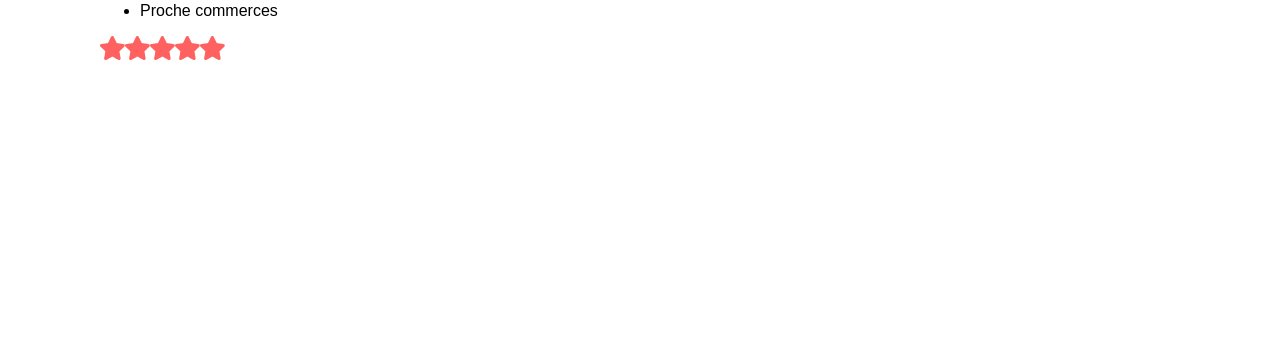
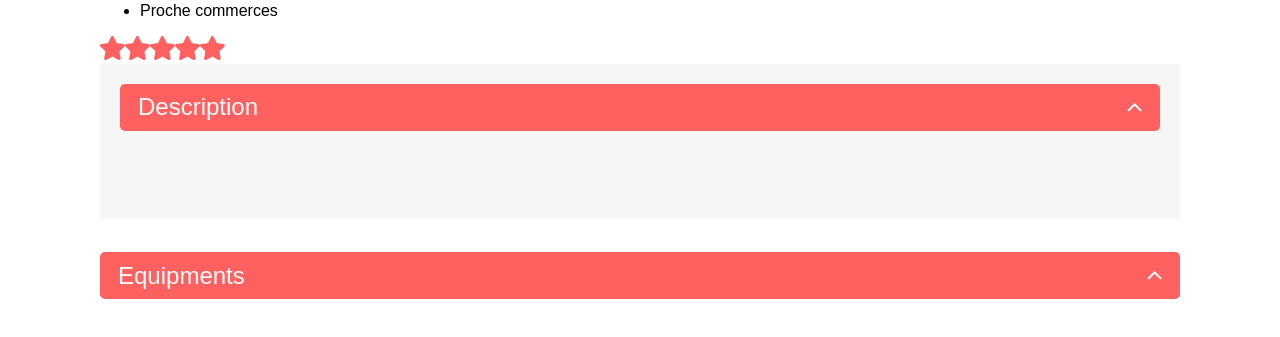
Before and after one commit to mehdi660/Kasa-V0-, a React (Create React App) app: page /accomodation/0979876d in a window 1280 px wide. Shown: the part 1063-1400 px from the top of the page. Before the commit the page ends 1127 px from the top, so only its background shows below. Built offline with nearby package versions, Linux system fonts and the light colour scheme.

Commit message:
accomodation page is done, just need to do the css

```diff
--- a/src/components/Collaps.js
+++ b/src/components/Collaps.js
@@ -19,7 +19,15 @@ const Collaps = ({ state, defaultState = false }) => {
         />
       </div>
       <div className={isCollapsed ? "collaps-desc" : "desc-hide"}>
-        <p>{state.description}</p>
+        {state.equipments === undefined ? (
+          <p>{state.description}</p>
+        ) : (
+          <ul>
+            {state.equipments.map((equipment, index) => (
+              <li key={index}>{equipment}</li>
+            ))}
+          </ul>
+        )}
       </div>
     </div>
   );
--- a/src/pages/Accomodation.js
+++ b/src/pages/Accomodation.js
@@ -33,18 +33,41 @@ const Accomodation = () => {
         <p>{data.host.name}</p>
         <img
           src={data.host.picture}
-          alt={"Photo de profil de" + data.host.name}
+          alt={"Photo de profil de " + data.host.name}
         />
       </div>
       <div className="tags&ratings">
         <ul className="tags">
-          {data.tags.map((tags, index) => (
+          {data.tags.map((tag, index) => (
             <li className="tag" key={index}>
-              {tags}
+              {tag}
             </li>
           ))}
         </ul>
         <Stars />
+      </div>
+
+      <div className="collaps-container">
+        <div className="collaps-desc">
+          {data && (
+            <Collaps
+              state={{
+                title: "Description",
+                description: data.description,
+              }}
+            />
+          )}
+        </div>
+        <div className="collaps-equipments">
+          {data && (
+            <Collaps
+              state={{
+                title: "Equipments",
+                equipments: data.equipments,
+              }}
+            />
+          )}
+        </div>
       </div>
     </div>
   );
```
